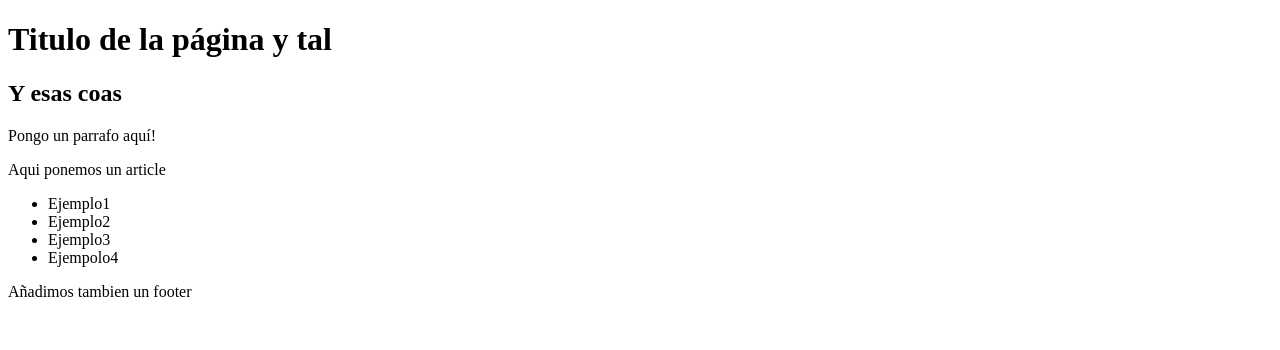
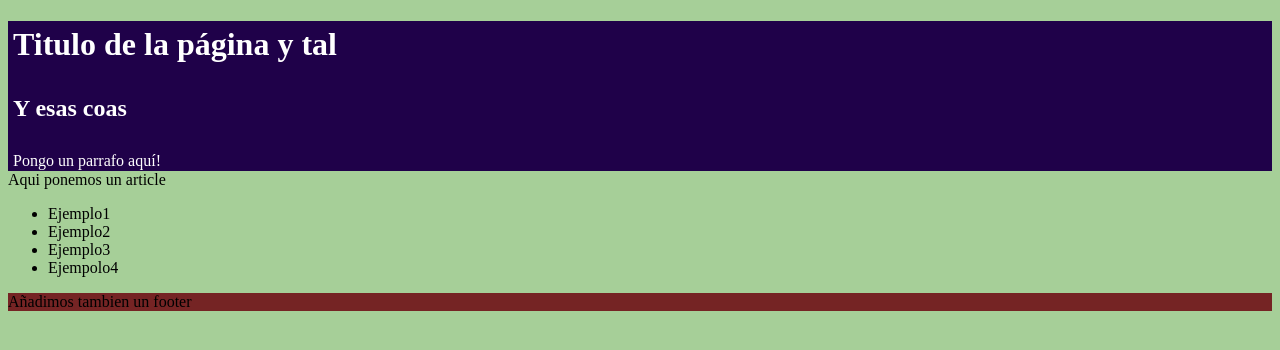
Before and after one commit to SAfonso/pagina-web, a plain HTML site: page index.html in a window 1280 px wide. Drawn offline with Linux system fonts and the light colour scheme.

Commit message:
Añado una hoja de estilos.
Se añade una hoja de estilos muy básica.

```diff
--- a/index.html
+++ b/index.html
@@ -3,6 +3,7 @@
 <head>
 	<meta charset="UTF-8">
 	<title>Prueba para GitHub</title>
+	<link rel="stylesheet" href="style.css">
 </head>
 <body>
 	<header>
--- /dev/null
+++ b/style.css
@@ -0,0 +1,23 @@
+body{
+	background: #A6CF98
+}
+header{
+	border: #43326A;
+	background: #1F0149;
+	width: 100%;
+	height: 150px;
+
+}
+header h1{
+	color: #fff;
+	padding: 5px;
+}
+header h2, p{
+	color: #fff;
+	padding: 5px;
+}
+
+footer{
+	background: #752424;
+	color: #000000;
+}
```
